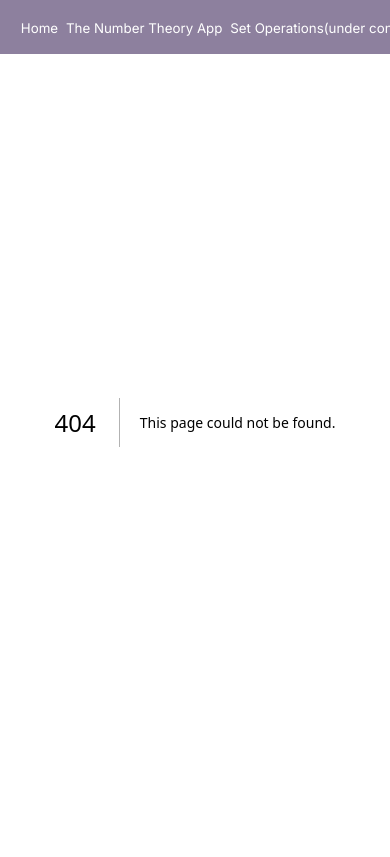
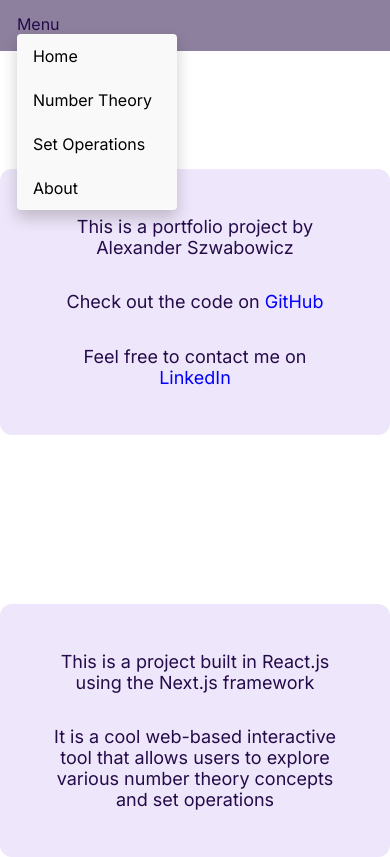
Before and after one commit to Rhubar/int, a Next.js app: page /about in a window 390 px wide. Before the commit this address had no page. Built offline with nearby package versions, Linux system fonts and the light colour scheme.

Commit message:
added about page and improved navbar for mobile

```diff
--- a/package.json
+++ b/package.json
@@ -9,8 +9,9 @@
     "lint": "next lint"
   },
   "dependencies": {
+    "@vercel/analytics": "^1.3.1",
+    "next": "14.2.4",
     "react": "^18",
-    "react-dom": "^18",
-    "next": "14.2.4"
+    "react-dom": "^18"
   }
 }
--- /dev/null
+++ b/src/app/about/about.css
@@ -0,0 +1,20 @@
+.about {
+  padding: 30px;
+  margin-top: 20vh;
+  margin-right:auto;
+  margin-left:auto;
+  width:fit-content;
+  font-size: large;
+  text-align: center;
+  background-color: rgb(238, 230, 250);
+  color: rgb(36, 11, 73);
+  border-radius: var(--border-radius);
+}
+
+.about a {
+  color: blue;
+}
+
+.about p{
+    padding:2vh;
+}
--- /dev/null
+++ b/src/app/about/page.js
@@ -0,0 +1,26 @@
+import "./about.css";
+
+export default function Page() {
+  return (
+    <div>
+      <div className="about">
+        <p>This is a portfolio project by Alexander Szwabowicz</p>
+        <p>
+          Check out the code on{" "}
+          <a href="https://github.com/Rhubar/int">GitHub</a>
+        </p>
+        <p>
+          Feel free to contact me on{" "}
+          <a href="www.linkedin.com/in/alexander-szwabowicz">LinkedIn</a>
+        </p>
+      </div>
+      <div className="about">
+        <p>This is a project built in React.js using the Next.js framework</p>
+        <p>
+          It is a cool web-based interactive tool that allows users to explore
+          various number theory concepts and set operations
+        </p>
+      </div>
+    </div>
+  );
+}
--- a/src/app/components/Nav.js
+++ b/src/app/components/Nav.js
@@ -4,6 +4,17 @@ export default function Nav() {
   return (
     <div className="navDiv">
       <ul>
+        {/* dropdown for mobile */}
+        <li className="dropdown">
+          <a href="javascript:void(0)" className="dropbtn">Menu</a>
+        <div class="dropdown-content">
+          <a href="/">Home</a>
+          <a href="/number">Number Theory</a>
+          <a href="/set">Set Operations</a>
+          <a href="/about">About</a>
+        </div>
+        </li>
+        <div className="bigScreen">
         <li>
             <a href="/">Home</a>
         </li>
@@ -11,8 +22,12 @@ export default function Nav() {
           <a href="/number">The Number Theory App</a>
         </li>
         <li>
-          <a href="/set">Set Operations(under construction)</a>
+          <a href="/set">Set Operations</a>
         </li>
+        <li className="aboutLink">
+          <a href="/about">About</a>
+        </li>
+      </div>
       </ul>
     </div>
   );
--- a/src/app/components/styles/nav.css
+++ b/src/app/components/styles/nav.css
@@ -1,6 +1,5 @@
 .navDiv {
   background-color: rgb(141, 128, 158);
-  padding: 2vh;
   position: fixed;
   top: 0;
   width: 100%;
@@ -15,19 +14,68 @@ ul {
 }
 
 li {
-  display:inline;
+  float:left;
   padding: 2vh;
 }
 
 li:hover {
   color: rgb(36, 11, 73);
-  padding-top: 1vh;
+  padding-top: 1.7vh;
 }
 
-/* breakpoint for smaller screens */
+.aboutLink{
+  float: right;
+}
+
+.dropdown{
+  display:none;
+}
+
+/* breakpoint for smaller screens,
+ removes navbar links and replaces them with a dropdown */
 @media screen and (max-width: 600px) {
-  li {
-    font-size:smaller;
-    padding:1vw;
+
+  .bigScreen{
+    display:none;
   }
+
+  li a, .dropbtn {
+    display: inline-block;
+    color: white;
+    text-align: center;
+    text-decoration: none;
+  }
+
+  li a:hover, .dropdown:hover .dropbtn {
+    color: rgb(36, 11, 73);
+  }
+
+  li.dropdown {
+    display: inline-block;
+  }
+
+  .dropdown-content {
+    display: none;
+    position: absolute;
+    background-color: #f9f9f9;
+    min-width: 160px;
+    box-shadow: 0px 8px 16px 0px rgba(0,0,0,0.2);
+    z-index: 1;
+    border-radius:4px;
+  }
+
+  .dropdown-content a {
+    color: black;
+    padding: 12px 16px;
+    text-decoration: none;
+    display: block;
+    text-align: left;
+  }
+
+  .dropdown-content a:hover {background-color: #f1f1f1;}
+
+  .dropdown:hover .dropdown-content {
+    display: block;
+  }
+
 }
--- a/src/app/layout.js
+++ b/src/app/layout.js
@@ -1,6 +1,7 @@
 import { Inter } from "next/font/google";
 import "./globals.css";
 import Nav from "./components/Nav";
+import { Analytics } from '@vercel/analytics/react';
 
 const inter = Inter({ subsets: ["latin"] });
 
@@ -13,7 +14,9 @@ export const metadata = {
 export default function RootLayout({ children }) {
   return (
     <html lang="en">
-      <body className={inter.className}>{children}
+      <body className={inter.className}>
+        {children}
+        <Analytics />
         <nav>
           <Nav />
         </nav>
```
Also changed, not shown: src/app/page.js (+0 -11 lines), 1 other file (tests, documents, lock files or other folders).
